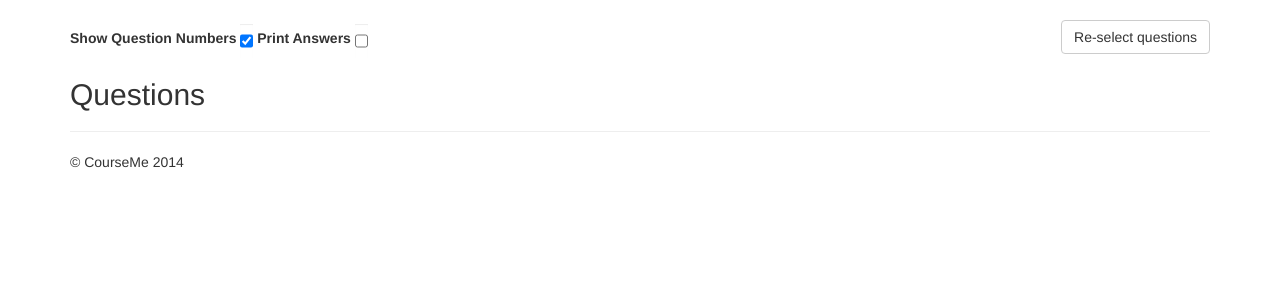
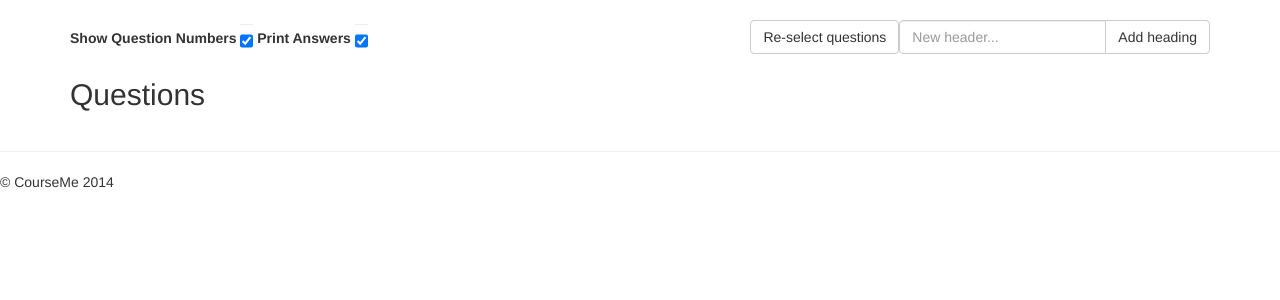
Before and after one commit to Dan-Gelderd/CourseMe, a Flask app: template courseme/templates/questions_print.html in a window 1280 px wide. Shown: the part 52-352 px from the top of the page. Run offline with Flask 2, Linux system fonts and the light colour scheme; the template is opened without the code that fills it, so the values that code supplies are empty; some libraries are stand-ins or nearby versions.

Commit message:
Questions printing improved - DB migrate no worky

```diff
--- a/config.py
+++ b/config.py
@@ -7,6 +7,7 @@ SECRET_KEY = 'you-will-never-guess'
 SQLALCHEMY_DATABASE_URI = 'sqlite:///' + os.path.join(basedir, 'courseme.db')
 SQLALCHEMY_MIGRATE_REPO = os.path.join(basedir, 'db_repository')
 
+
 UPLOADS_DEFAULT_DEST = os.path.join(basedir, 'uploads')      #DJG - This is a guess copied from above, what does it do?
 UPLOADS_DEFAULT_URL = "/"
 
--- a/courseme/__init__.py
+++ b/courseme/__init__.py
@@ -1,19 +1,13 @@
-import os
 from flask import Flask
 from flask.ext.sqlalchemy import SQLAlchemy
 from flask.ext.login import LoginManager
 from flask.ext.uploads import UploadSet, configure_uploads, patch_request_class
 from flask_restless import APIManager
-from config import basedir
 import md5      #DJG - depricated, explore hashlib or passlib or some password storing package
 from flask_util_js import FlaskUtilJs       #DJG - for stuff like url_for in javascript
-from flask.ext.triangle import Triangle
-from flask.ext import restful
-
 
 
 app = Flask(__name__)
-Triangle(app)
 
 app.config.from_object('config')
 
--- a/courseme/templates/questions_print.html
+++ b/courseme/templates/questions_print.html
@@ -6,29 +6,96 @@
 <script type='text/javascript'>
 $(document).ready(function () {
 
-  //Allow re-ordering of questions
-  $(function() {
-    $( "#questions_selected" ).sortable();
+    //Allow re-ordering of questions
+    $(function() {
+    $( "#questions_selected" ).sortable({
+        update: function(event, ui){renumberQuestions()}
+    });
     $( "#questions_selected" ).disableSelection();
-  });
+    });
+
+    function renumberQuestions() {
+        $(".question-number").each(function(index) {
+            console.log(index);
+            $(this).text(index+1);
+        })
+
+    };
+    renumberQuestions()
 
 
+    $('#show_numbers').change(function(){
+        if($(this).prop('checked')){
+            $('.question-number').removeClass("hidden")
+        }
+        else {
+            $('.question-number').addClass("hidden")
+        }
+    });
+
+    $('#show_answers').change(function(){
+        if($(this).prop('checked')){
+            $('.question-answer').removeClass("hidden")
+        }
+        else {
+            $('.question-answer').addClass("hidden")
+        }
+    });
+
+    $('#add_heading').click(function(event){
+        var header = $('#new_heading').val()
+        event.preventDefault();
+        new_li = document.createElement('li');
+        new_li.setAttribute('class', 'list-group-item question-list-print ui-sortable-handle');
+        new_row = document.createElement('div');
+        new_row.setAttribute('class', 'row');
+        new_col1 = document.createElement('div');
+        new_col1.setAttribute('class', 'col-lg-11');
+        new_col2 = document.createElement('div');
+        new_col2.setAttribute('class', 'col-lg-1');
+        new_header = document.createElement('h3');
+        new_header.setAttribute('class', 'question-header');
+        new_header.innerHTML = header;
+        new_span_button = document.createElement('span');
+        new_span_button.setAttribute('class', 'input-group-btn no-print');
+        new_button = document.createElement('button');
+        new_button.setAttribute('class', 'btn btn-link');
+        new_button.setAttribute('type', 'button');
+        new_button.innerHTML = "&times;";
+        new_button.onclick = function() {
+            $(this).closest('li').remove();
+        };
+        new_span_button.appendChild(new_button);
+        new_col1.appendChild(new_header);
+        new_col2.appendChild(new_span_button);
+        new_row.appendChild(new_col1);
+        new_row.appendChild(new_col2);
+        new_li.appendChild(new_row);
+        $('#questions_selected').append(new_li);
+    });
 
 });
+
 </script>
-<div ng-app="app" ng-controller="AppCtrl as app">
+
 <div class="no-print">
 <form class="form-inline" role="form">
   <div class="form-group">
     <label for="show_numbers">Show Question Numbers</label>
-    <input class="form-control" id="show_numbers" ng-model="show_numbers" type="checkbox">
+    <input class="form-control" id="show_numbers" checked type="checkbox">
   </div>
   <div class="form-group">
     <label for="show_answers">Print Answers</label>
-    <input class="form-control" id="show_answers" ng-model="show_answers" type="checkbox">
+    <input class="form-control" id="show_answers" checked type="checkbox">
+  </div>
+  <div class="input-group pull-right">
+    <input type="text" class="form-control" placeholder="New header..." id="new_heading">
+    <span class="input-group-btn">
+        <button class="btn btn-default" id="add_heading">Add heading</button>
+    </span>
   </div>
   <div class="form-group pull-right">
-    <a href="{{url_for('questions')}}" class="btn btn-default pull-right" id="select_questions">Re-select questions</a>
+    <a href="{{url_for('questions')}}" class="btn btn-default" id="select_questions">Re-select questions</a>
   </div>
 </form>
 </div>
@@ -38,40 +105,22 @@ $(document).ready(function () {
 <ul class="list-group" id="questions_selected">
     {% for question in questions %}
     <li class="list-group-item question-list-print">
-        <span hidden class="question-id">{{question.id}}</span>
-        {{question.question | safe}}
-        <span class="input-group-btn no-print"><button class="btn btn-link" type="button" onclick="$(this).closest('li').remove()">&times;</button></span>
-    </li>
-    <li class="list-group-item question-list-print" ng-show="show_answers">
-        {{question.answer | safe}}
+        <div class="row">
+            <div class="col-lg-1"><span class="question-number">1.</span></div>
+            <div class="col-lg-10">{{question.question | safe}}</div>           <!--DJG - not really safe yet -->
+            <div class="col-lg-1"><span class="input-group-btn no-print"><button class="btn btn-link" type="button" onclick="$(this).closest('li').remove();  renumberQuestions()">&times;</button></span></div>
+        </div>
+        <div class="row question-answer">
+            <div class="col-lg-12">
+                <hr>
+                <p class="pull-right"><i>Answer:</i> {{question.answer | safe}}</p>
+            </div>
+        </div>
+
     </li>
     {% endfor %}
 </ul>
-</div> <!--/angular app>-->
+</div>
 
 
-<script type="text/javascript" src="/static/lib/angular/angular.min.js"></script>
-<script type='text/javascript'>
-var app = angular.module("app", []);
-
-app.controller("AppCtrl", function($scope){
-var app = this;
-
-$scope.show_numbers = true
-$scope.show_answers = false
-
-//$http.get("/api/story").success(function(data){
-//    app.stories = data.objects;
-//});
-
-//app.removeQuestion = function(){
-//    $http.post("/api/story", {title: "new story " + (1 + app.stories.length)})
-//        .success(function(data){
-//            app.stories.push(data);
-//        })
-//}
-
-});
-</script>
-
 {% endblock %}
--- a/courseme/views.py
+++ b/courseme/views.py
@@ -130,10 +130,10 @@ def objectives_admin():
     title = "CourseMe - Objectives"
     objectiveform = forms.EditObjective()
     objectiveform.edit_objective_topic.choices = Topic.TopicChoices(
-        g.user)  #DJG - need to include this extra line everywhere to populate the objective topic choices. Can't do this in forms or models directy as no knowledge of tyhe session variable and so user in those places?
+        g.user)  # DJG - need to include this extra line everywhere to populate the objective topic choices. Can't do this in forms or models directy as no knowledge of tyhe session variable and so user in those places?
     objectives = g.user.visible_objectives().all()
     objectives.sort(
-        key=operator.methodcaller("score"))  #DJG - isn't there a way of doing this within the order_by of the query
+        key=operator.methodcaller("score"))  # DJG - isn't there a way of doing this within the order_by of the query
     return render_template('objectivesadmin.html',
                            title=title,
                            objectiveform=objectiveform,
@@ -155,7 +155,7 @@ def objectives(profile_id, scheme_id=0):
         title = "CourseMe - Objectives"
         objectiveform = forms.EditObjective()
         objectiveform.edit_objective_topic.choices = Topic.TopicChoices(
-            g.user)  #DJG - need to include this extra line everywhere to populate the objective topic choices. Can't do this in forms or models directy as no knowledge of tyhe session variable and so user in those places?
+            g.user)  # DJG - need to include this extra line everywhere to populate the objective topic choices. Can't do this in forms or models directy as no knowledge of tyhe session variable and so user in those places?
         objectives = []
         if scheme_id == 0:
             objectives = g.user.visible_objectives().all()
@@ -167,7 +167,8 @@ def objectives(profile_id, scheme_id=0):
                 flash("Scheme of work not found")
                 return redirect(url_for('schemes'))
         objectives.sort(
-            key=operator.methodcaller("score"))  #DJG - isn't there a way of doing this within the order_by of the query
+            key=operator.methodcaller(
+                "score"))  # DJG - isn't there a way of doing this within the order_by of the query
         return render_template(
             'objectives.html',
             title=title,
@@ -208,7 +209,7 @@ def objectives_group(group_id, scheme_id=0, name_display=1):
             flash("Scheme of work not found")
             return redirect(url_for('schemes'))
     objectives.sort(
-        key=operator.methodcaller("score"))  #DJG - isn't there a way of doing this within the order_by of the query
+        key=operator.methodcaller("score"))  # DJG - isn't there a way of doing this within the order_by of the query
     return render_template(
         'objectives_group.html',
         title=title,
@@ -223,9 +224,9 @@ def objectives_group(group_id, scheme_id=0, name_display=1):
 def objective_add_update():
     form = forms.EditObjective()
     form.edit_objective_topic.choices = Topic.TopicChoices(
-        g.user)  #DJG - need to include this extra line everywhere to populate the objective topic choices. Can't do this in forms or models directy as no knowledge of tyhe session variable and so user in those places?
+        g.user)  # DJG - need to include this extra line everywhere to populate the objective topic choices. Can't do this in forms or models directy as no knowledge of tyhe session variable and so user in those places?
     form.edit_objective_prerequisites.choices = [(i, i) for i in form.edit_objective_prerequisites.data]
-    #import pdb; pdb.set_trace()
+    # import pdb; pdb.set_trace()
     #form will be the fields of the html form with the csrf
     #request.form will be the data posted back through the ajax request
     #DJG - don't know why the request.form object seems to have a second empty edit_objective_id attribute
@@ -328,7 +329,7 @@ def objective_add_update():
 
 @app.route('/objective-delete')
 def objective_delete():
-    #DJG - need to check user has authority to delete objective
+    # DJG - need to check user has authority to delete objective
     objective = Objective.query.get(request.args.get("objective_id"))
     db.session.delete(
         objective)  #DJG - secondary table should be updated automatically because of relationship definintion
@@ -345,7 +346,7 @@ def objective_get():
 @app.route('/objective-assess/<int:profile_id>/<int:objective_id>')
 @login_required
 def objective_assess(profile_id, objective_id):
-    objective = Objective.query.get(objective_id)  #DJG - may restrict search to just some set of visisble objectives
+    objective = Objective.query.get(objective_id)  # DJG - may restrict search to just some set of visisble objectives
     if not objective:
         flash("This objective does not exist")
         return redirect(url_for('objectives', id=g.user.id))
@@ -359,14 +360,14 @@ def objective_assess(profile_id, objective_id):
     else:
         userobjective = UserObjective.FindOrCreate(profile_id, g.user.id, objective_id)
         userobjective.assess()
-        #import pdb; pdb.set_trace()
+        # import pdb; pdb.set_trace()
         return json.dumps({
             'assessed_display_class': userobjective.assessed_display_class(),
             'assessed': userobjective.completed
         })
 
 
-#modules
+# modules
 @app.route('/editmodule/<int:id>', methods=["GET", "POST"])
 @login_required
 def editmodule(id=0):
@@ -1159,12 +1160,27 @@ def select_question(id=0):
 @app.route('/questions-print', methods=['GET'])
 @login_required
 def questions_print():
+    # return app.send_static_file('print_questions.html')
     title = "CourseMe - Questions"
-    questions = g.user.questions_selected
+    if g.user.is_authenticated():
+        questions = g.user.questions_selected
+        catalogue = [question.as_dict(g.user) for question in questions]  #DJG - confused over best way to do this http://stackoverflow.com/questions/1958219/convert-sqlalchemy-row-object-to-python-dict
+    else:
+        questions =[]
+        catalogue = []
     return render_template('questions_print.html',
                            title=title,
-                           questions=questions
+                           questions=questions,
+                           catalogue=json.dumps(catalogue, cls=CustomEncoder, separators=(',', ':'))
     )
+
+
+@app.route('/selected-questions', methods=['GET'])
+@login_required
+def selected_questions():
+    questions = g.user.questions_selected
+    catalogue = [question.as_dict() for question in questions]  #DJG - confused over best way to do this http://stackoverflow.com/questions/1958219/convert-sqlalchemy-row-object-to-python-dict
+    return json.dumps(catalogue, separators=(',', ':'), cls=CustomEncoder)
 
 
 @app.route('/deselect-all-questions', methods=['GET'])
--- a/requirements.txt
+++ b/requirements.txt
@@ -1,7 +1,6 @@
 flask_util_js
 # run pip install -r requirements.txt from command line
 livereload
-tornado
 pyzmq
 Fabric
 ipython
@@ -10,13 +9,11 @@ Flask-Script
 flask-sqlalchemy
 sqlalchemy-migrate
 flask-login
-flask-openid
 flask-mail
 flask-uploads
 flask-util-js
 flask-wtf
 markupsafe
 migrate
-flask-triangle
 Flask-RESTful
 WTForms-Alchemy
```
Also changed, not shown: courseme/models.py (+5 -6 lines), courseme/templates/edit_question.html (+2 -10 lines), courseme/templates/questions.html (+24 -7 lines), db_data.py (+3 -6 lines).
